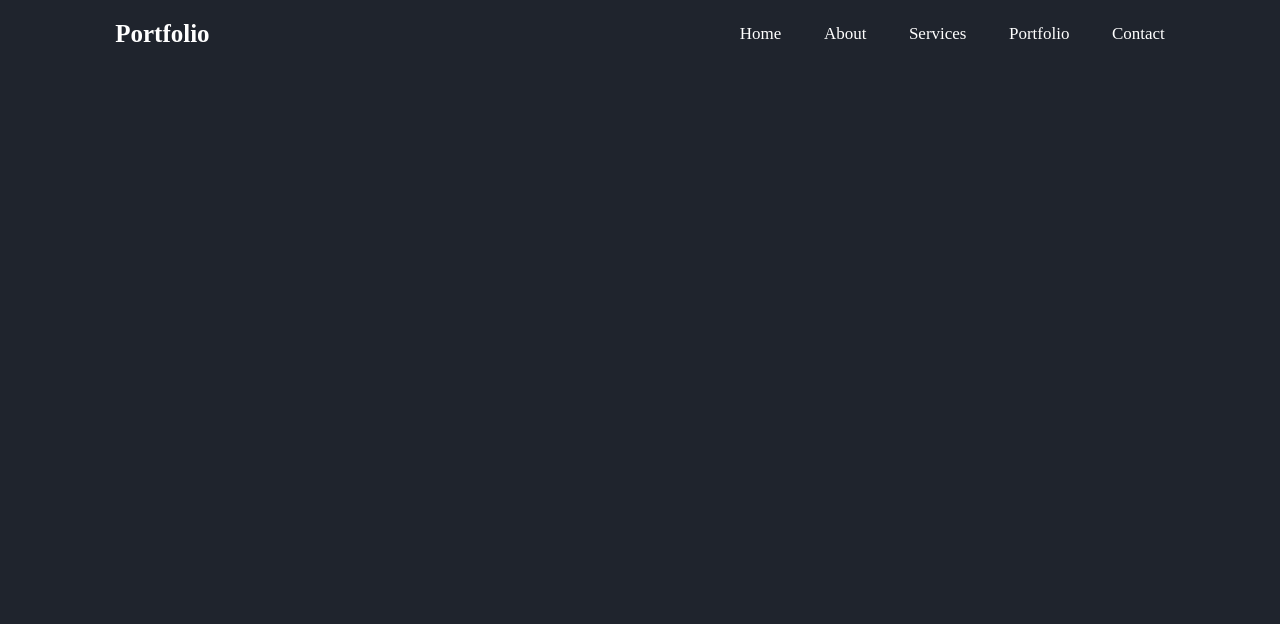
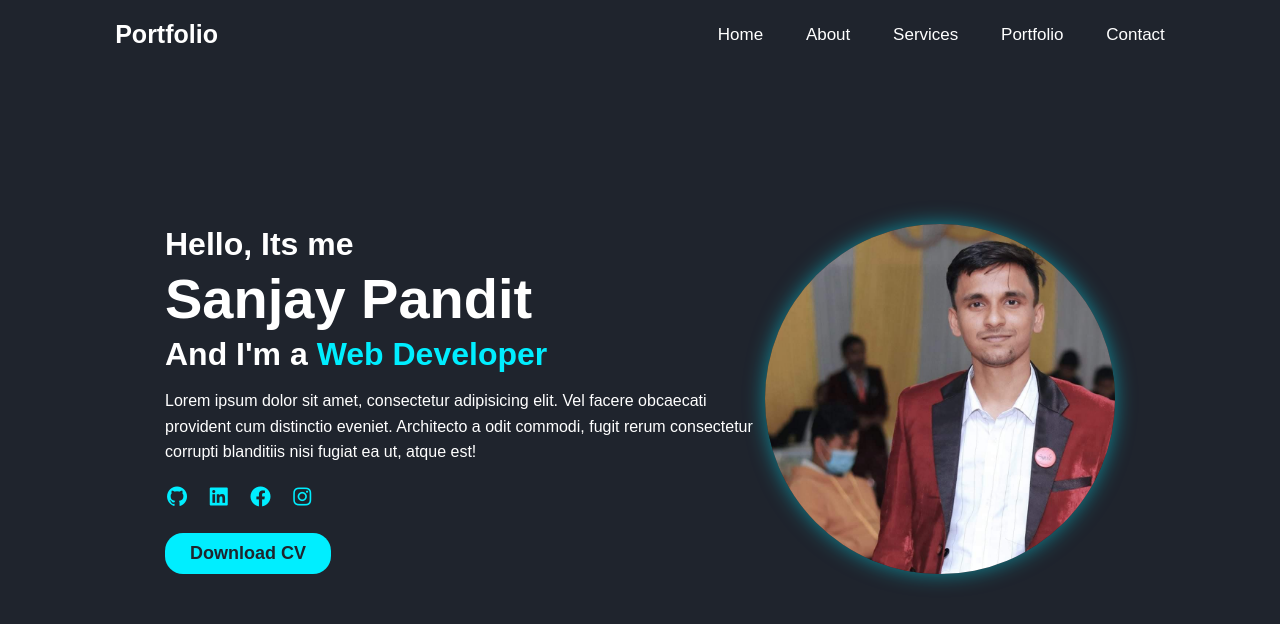
Before and after one commit to Sanjaypandit1/Portfolio, a plain HTML site: page index.html in a window 1280 px wide. Drawn offline with nearby package versions, Linux system fonts and the light colour scheme.

Commit message:
Home page added

```diff
--- a/css/style.css
+++ b/css/style.css
@@ -1,4 +1,4 @@
-*{
+* {
     margin: 0;
     padding: 0;
     box-sizing: border-box;
@@ -6,23 +6,28 @@
     border: none;
     outline: none;
     scroll-behavior: smooth;
-    font-family: 'Times New Roman', Times, serif;
+    font-family: 'Poppins', sans-serif;
 }
-:root{
+
+:root {
     --bg-color: #1f242d;
     --second-bg-color: #323946;
-    --text-color:#fff;
+    --text-color: #fff;
     --main-color: #0ef;
 }
-html{
+
+html {
     font-size: 62.5%;
     overflow-x: hidden;
 }
-body{
+
+body {
     background-color: var(--bg-color);
     color: var(--text-color);
 }
-.header{
+
+/* Header */
+.header {
     position: fixed;
     top: 0;
     left: 0;
@@ -33,21 +38,129 @@ body{
     justify-content: space-between;
     align-items: center;
     z-index: 100;
+}
 
-}
-.logo{
-    font-size:2.5rem ;
+.logo {
+    font-size: 2.5rem;
     color: var(--text-color);
     font-weight: 600;
     cursor: default;
 }
-.navbar a{
+
+.navbar a {
     font-size: 1.7rem;
     color: var(--text-color);
     margin-left: 4rem;
-    transition: .3s;
+    transition: 0.3s;
 }
-.navbar a:hover,
-.navbar a.acive {
+
+.navbar a:hover {
     color: var(--main-color);
 }
+
+#menu {
+    font-size: 3.6rem;
+    color: var(--text-color);
+    display: none;
+}
+
+/* Home Section */
+.home {
+    display: flex;
+    justify-content: center;
+    align-items: center;
+    flex-wrap: wrap;
+    min-height: 100vh;
+    padding: 10rem 9%;
+}
+
+/* Home Content */
+.home-content {
+    max-width: 600px;
+}
+
+.home-content h3 {
+    font-size: 3.2rem;
+    font-weight: 700;
+}
+
+.home-content h1 {
+    font-size: 5.6rem;
+    font-weight: 700;
+    line-height: 1.3;
+}
+
+.home-content p {
+    font-size: 1.6rem;
+    margin-top: 1.5rem;
+    line-height: 1.6;
+}
+
+/* Social Media Icons */
+.social-media {
+    margin: 2rem 0;
+}
+
+.social-media a {
+    font-size: 2.4rem;
+    color: var(--main-color);
+    margin-right: 1.5rem;
+    transition: 0.3s;
+}
+
+.social-media a:hover {
+    color: var(--text-color);
+}
+
+/* Download Button */
+.btn {
+    display: inline-block;
+    font-size: 1.8rem;
+    padding: 1rem 2.5rem;
+    background: var(--main-color);
+    color: #1f242d;
+    font-weight: 600;
+    border-radius: 18px;
+    transition: 0.3s;
+}
+
+.btn:hover {
+    background: #0cc;
+}
+
+/* Home Image */
+.home-img img {
+    width: 350px;
+    height: 350px;
+    border-radius: 50%;
+    object-fit: cover;
+    box-shadow: 0px 0px 20px rgba(0, 238, 255, 0.5);
+}
+span{
+    color: var(--main-color);
+}
+
+/* Responsive Design */
+@media (max-width: 768px) {
+    .header {
+        padding: 2rem 5%;
+    }
+
+    .navbar {
+        display: none;
+    }
+
+    #menu {
+        display: block;
+    }
+
+    .home {
+        flex-direction: column;
+        text-align: center;
+    }
+
+    .home-img img {
+        width: 250px;
+        height: 250px;
+    }
+}
--- a/index.html
+++ b/index.html
@@ -1,14 +1,19 @@
 <!DOCTYPE html>
 <html lang="en">
   <head>
-    <meta charset="UTF-8">
-    <meta name="viewport" content="width=device-width, initial-scale=1.0">
+    <meta charset="UTF-8" />
+    <meta name="viewport" content="width=device-width, initial-scale=1.0" />
     <title>Sanjay Pandit</title>
-    <link rel="stylesheet" href="./css/style.css">
+    <link rel="stylesheet" href="./css/style.css" />
+    <link
+      href="https://unpkg.com/boxicons@2.1.4/css/boxicons.min.css"
+      rel="stylesheet"
+    />
   </head>
   <body>
     <header class="header">
       <a href="#" class="logo">Portfolio</a>
+      <i class="bx bx-menu" id="menu"></i>
 
       <nav class="navbar">
         <a href="#home">Home</a>
@@ -19,5 +24,31 @@
       </nav>
     </header>
 
+    <section class="home" id="home">
+      <div class="home-content">
+        <h3>Hello, Its me</h3>
+        <h1>Sanjay Pandit</h1>
+        <h3>And I'm a <span>Web Developer</span></h3>
+        <p>
+          Lorem ipsum dolor sit amet, consectetur adipisicing elit. Vel facere
+          obcaecati provident cum distinctio eveniet. Architecto a odit commodi,
+          fugit rerum consectetur corrupti blanditiis nisi fugiat ea ut, atque
+          est!
+        </p>
+        <div class="social-media">
+            <a href="#"><i class='bx bxl-github' ></i></a>
+            <a href="#"><i class='bx bxl-linkedin-square' ></i></a>
+            <a href="#"><i class='bx bxl-facebook-circle' ></i></a>
+            <a href="#"><i class='bx bxl-instagram' ></i></a>
+        </div>
+        <a href="#" class="btn">Download CV</a>
+      </div>
+
+      <div class="home-img">
+        <img src="assets/sanjay.jpg" alt="Error Loading">
+      </div>
+
+
+    </section>
   </body>
 </html>
```
Also changed, not shown: assets/sanjay.jpg (added), 1 other file. Lines whose indentation alone changed are shown as unchanged.
